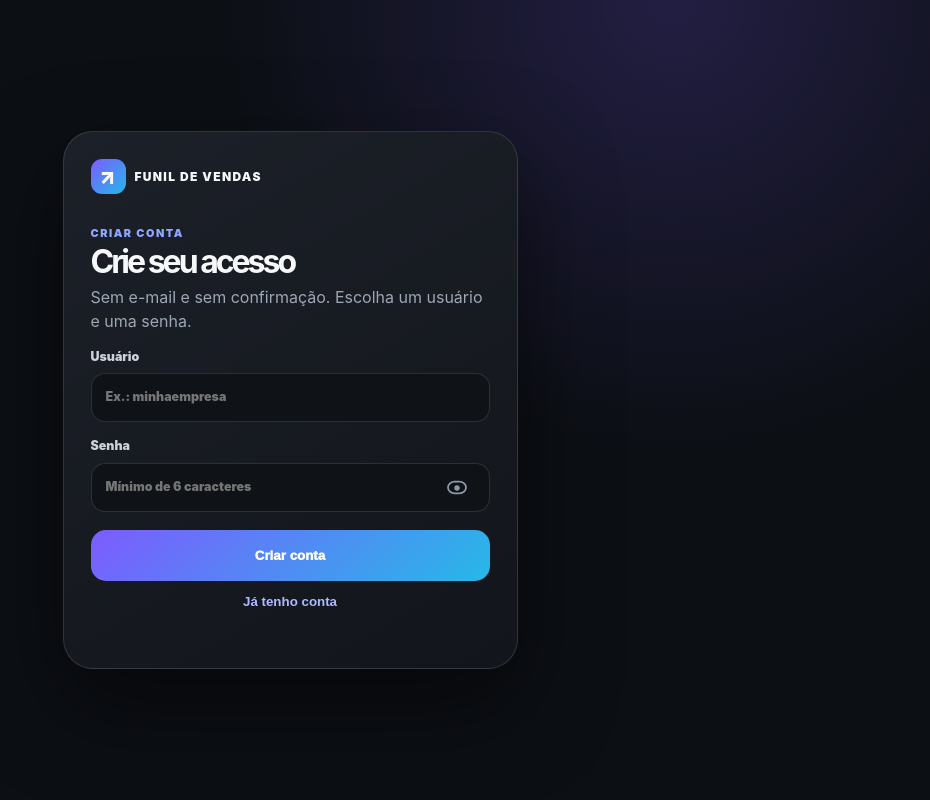
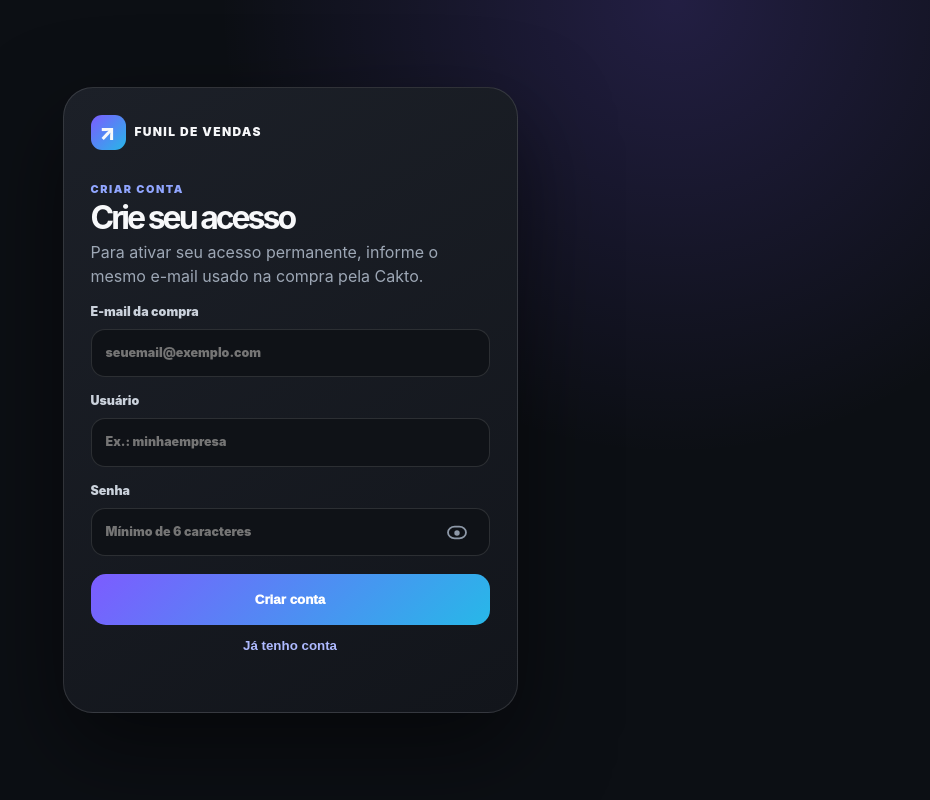
Before and after one commit to precificafood/Funil-de-vendas, a plain HTML site: page index.html in a window 1280 px wide. Both pictures are taken after a click on the button "Ainda não tenho conta • Criar conta". Shown: the top 800 px of the page, without its empty margins (350-1280 px from the left). Drawn offline with Linux system fonts and the light colour scheme.

Commit message:
Add files via upload

```diff
--- a/index.html
+++ b/index.html
@@ -1278,7 +1278,7 @@ html.light-theme body{background:#f4f6f9!important;color:#171a20!important}html.
    <label>Senha<div class="password-wrap"><input id="authPassword" type="password" autocomplete="current-password" placeholder="Sua senha"><button id="togglePassword" type="button" aria-label="Mostrar senha"><span class="eye-icon"><i></i></span></button></div></label>
    <button class="auth-primary" id="loginBtn" type="button">Entrar</button><button class="auth-link" id="showCreateBtn" type="button">Ainda não tenho conta • Criar conta</button><button class="auth-link muted" id="forgotBtn" type="button">Recuperar com código</button>
   </div>
-  <div id="authCreatePanel" hidden><span class="auth-kicker">CRIAR CONTA</span><h1>Crie seu acesso</h1><p>Sem e-mail e sem confirmação. Escolha um usuário e uma senha.</p>
+  <div id="authCreatePanel" hidden><span class="auth-kicker">CRIAR CONTA</span><h1>Crie seu acesso</h1><p>Para ativar seu acesso permanente, informe o mesmo e-mail usado na compra pela Cakto.</p><label>E-mail da compra<input id="createEmail" type="email" autocomplete="email" inputmode="email" placeholder="seuemail@exemplo.com" required></label>
    <label>Usuário<input id="createUsername" autocomplete="username" maxlength="24" placeholder="Ex.: minhaempresa"></label><label>Senha<div class="password-wrap"><input id="createPassword" type="password" autocomplete="new-password" placeholder="Mínimo de 6 caracteres"><button class="pw-eye" type="button" data-target="createPassword" aria-label="Mostrar senha"><span class="eye-icon"><i></i></span></button></div></label>
    <button class="auth-primary" id="createBtn" type="button">Criar conta</button><button class="auth-link" id="backLoginBtn" type="button">Já tenho conta</button>
   </div>
@@ -2294,7 +2294,7 @@ html.light-theme body{background:#f4f6f9!important;color:#171a20!important}html.
  $("showCreateBtn").onclick=()=>panel("authCreatePanel");$("backLoginBtn").onclick=()=>panel("authLoginPanel");$("forgotBtn").onclick=()=>panel("recoverPanel");$("recoverBackBtn").onclick=()=>panel("authLoginPanel");$("togglePassword").onclick=()=>{let i=$("authPassword");i.type=i.type==="password"?"text":"password";$("togglePassword").classList.toggle("eye-open",i.type==="text");$("togglePassword").setAttribute("aria-label",i.type==="text"?"Ocultar senha":"Mostrar senha")};
  document.querySelectorAll(".pw-eye").forEach(btn=>btn.onclick=()=>{let i=$(btn.dataset.target);i.type=i.type==="password"?"text":"password";btn.classList.toggle("eye-open",i.type==="text");btn.setAttribute("aria-label",i.type==="text"?"Ocultar senha":"Mostrar senha")});
  function clearAppProfileData(){const keepInstall=localStorage.getItem("funil_install_prompt_seen");const keys=[];for(let i=0;i<localStorage.length;i++){const k=localStorage.key(i);if(k&&(k.startsWith("funil_")||k.startsWith("company")))keys.push(k)}keys.forEach(k=>localStorage.removeItem(k));if(keepInstall)localStorage.setItem("funil_install_prompt_seen",keepInstall)}
- $("createBtn").onclick=async()=>{try{message("Criando...",true);let j=await api("signup",{username:$("createUsername").value.trim(),password:$("createPassword").value});clearAppProfileData();localStorage.setItem("funil_session_token",j.token);localStorage.setItem("funil_username",j.username);$("newRecoveryCode").textContent=j.recovery_code;panel("recoveryCodePanel")}catch(e){message(e.message)}};
+ $("createBtn").onclick=async()=>{try{if(!$("createEmail").value.trim()||!$("createEmail").checkValidity()){message("Informe um e-mail válido usado na compra.");return}message("Validando sua compra...",true);let j=await api("signup",{email:$("createEmail").value.trim().toLowerCase(),username:$("createUsername").value.trim(),password:$("createPassword").value});clearAppProfileData();localStorage.setItem("funil_session_token",j.token);localStorage.setItem("funil_username",j.username);$("newRecoveryCode").textContent=j.recovery_code;panel("recoveryCodePanel")}catch(e){message(e.message)}};
  $("savedCodeBtn").onclick=async()=>{hide();startOnboarding()};
  $("loginBtn").onclick=async()=>{try{message("Entrando...",true);let j=await api("login",{username:$("authUsername").value.trim(),password:$("authPassword").value});clearAppProfileData();localStorage.setItem("funil_session_token",j.token);localStorage.setItem("funil_username",j.username);hide();await loadAccount()}catch(e){message(e.message)}};
  $("recoverBtn").onclick=async()=>{try{await api("recover",{username:$("recoverUsername").value.trim(),recovery_code:$("recoverCode").value.trim().toUpperCase(),new_password:$("recoverPassword").value});message("Senha alterada. Entre com a nova senha.",true);setTimeout(()=>panel("authLoginPanel"),900)}catch(e){message(e.message)}};
--- a/sw.js
+++ b/sw.js
@@ -1 +1 @@
-const CACHE="funil-vendas-v29-logo";self.addEventListener("install",e=>e.waitUntil(caches.open(CACHE).then(c=>c.addAll(["./","./index.html","./manifest.webmanifest","./icon-192.png","./icon-512.png","./icon-maskable.png"]))));self.addEventListener("fetch",e=>{if(e.request.method!=="GET")return;e.respondWith(fetch(e.request).catch(()=>caches.match(e.request)))});
+const CACHE="funil-vendas-v30-cakto";self.addEventListener("install",e=>e.waitUntil(caches.open(CACHE).then(c=>c.addAll(["./","./index.html","./manifest.webmanifest","./icon-192.png","./icon-512.png","./icon-maskable.png"]))));self.addEventListener("fetch",e=>{if(e.request.method!=="GET")return;e.respondWith(fetch(e.request).catch(()=>caches.match(e.request)))});
```
